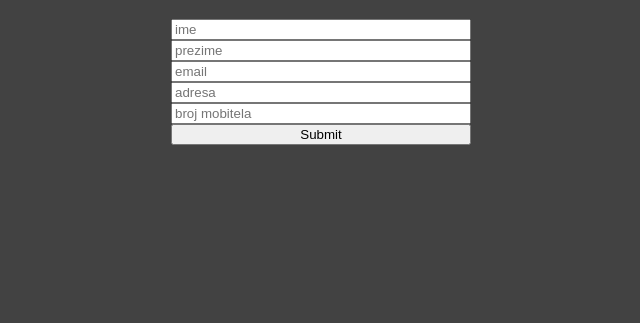
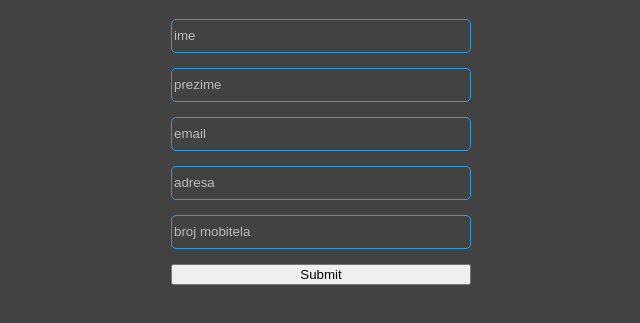
Before and after one commit to LeoKirasic/FE-assignment, a website with bundled scripts: page src/index.html in a window 1280 px wide. Shown: the part 123-446 px from the top of the page, without its empty margins (319-959 px from the left). Built offline with nearby package versions, Linux system fonts and the light colour scheme.

Commit message:
Add input styling

```diff
--- a/src/index.css
+++ b/src/index.css
@@ -84,3 +84,18 @@ form {
   flex-direction: column;
   width: 300px;
 }
+input {
+  background-color: transparent;
+  outline: none;
+  border: 1px solid #3498db;
+  height: 30px;
+  color: white;
+  margin-bottom: 15px;
+  border-radius: 5px;
+}
+input::placeholder {
+  color: rgb(189, 187, 187);
+}
+input:focus {
+  border: 1.5px solid #3498db;
+}
```
